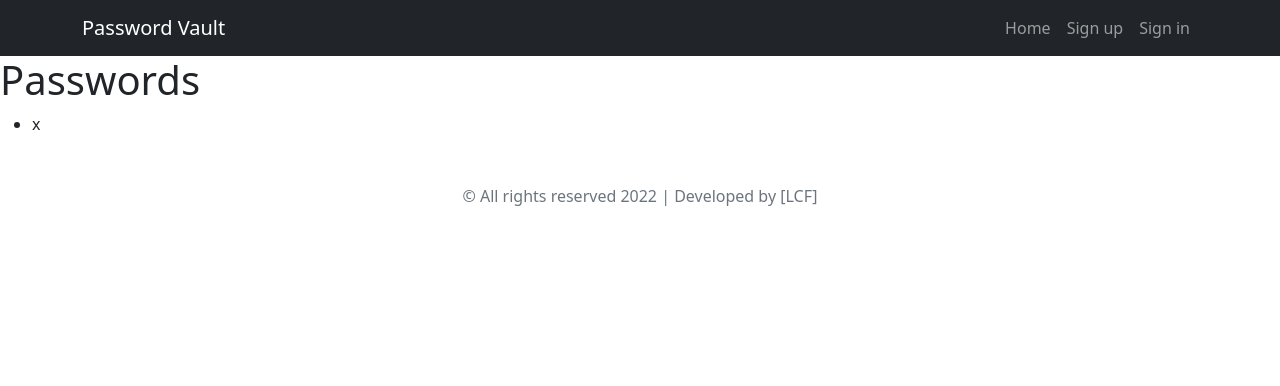
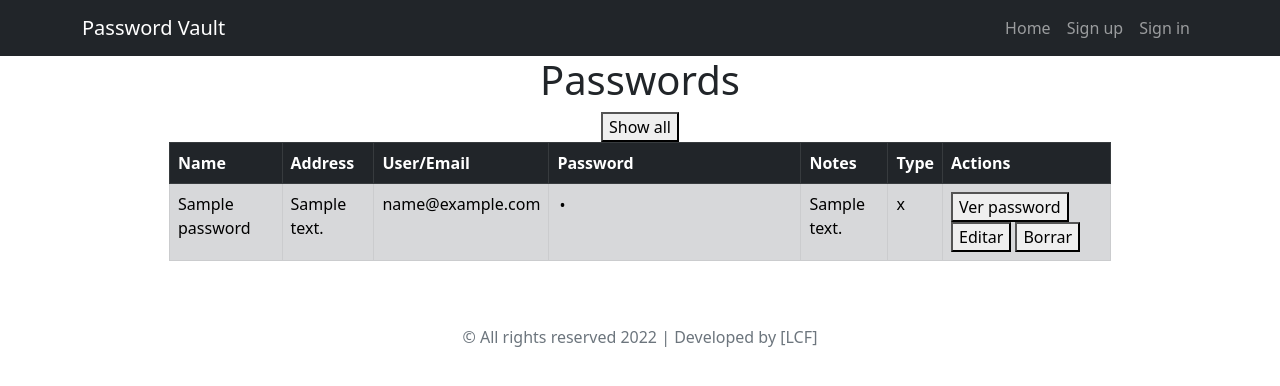
Before and after one commit to Luciano-C/Django-Password-Vault, a Django app: template passwords/templates/passwords.html in a window 1280 px wide. Shown: the top 386 px of the page. Run offline with Django 3.2, Linux system fonts and the light colour scheme; the template is opened without the code that fills it: most values are stand-ins (such as "Sample title", 1, 10 or a date in 2020).

Commit message:
Tabla para ver passwords que incluye botones para ocultar o mostrar. Se añade js con para funcionalidad

```diff
--- /dev/null
+++ b/passwords/static/css/passwords.css
@@ -0,0 +1,9 @@
+.custom-button {
+    width: 8rem;
+}
+
+.custom-input {
+    color: black;
+    border: none;
+    background: transparent;
+}
--- /dev/null
+++ b/passwords/static/js/passwords.js
@@ -0,0 +1,21 @@
+const togglePassword = (id) => {
+    targetInput = document.getElementById(`input${id}`)
+    if (targetInput.type === 'password') {
+        targetInput.type = 'text';
+    }
+    else {
+        targetInput.type = 'password';
+    }
+}
+
+const toggleAll = () => {
+    inputs = document.getElementsByTagName('input');
+    for (input of inputs) {
+        if (input.type === 'password') {
+            input.type = 'text';
+        }
+        else {
+            input.type = 'password';
+        }
+    }
+}
--- a/passwords/static/passwords.css
+++ /dev/null
@@ -1,3 +0,0 @@
-.custom-button {
-    width: 8rem;
-}
--- a/passwords/templates/base.html
+++ b/passwords/templates/base.html
@@ -9,7 +9,7 @@
     <title>Password Vault</title>
     <link href="https://cdn.jsdelivr.net/npm/bootstrap@5.2.1/dist/css/bootstrap.min.css" rel="stylesheet"
         integrity="sha384-iYQeCzEYFbKjA/T2uDLTpkwGzCiq6soy8tYaI1GyVh/UjpbCx/TYkiZhlZB6+fzT" crossorigin="anonymous">
-    <link rel="stylesheet" href="{% static 'passwords.css' %}">
+    <link rel="stylesheet" href="{% static 'css/passwords.css' %}">
 </head>
 
 <body>
@@ -17,7 +17,13 @@
     {% block content %}
     {% endblock %}
     {% include 'partials/_footer.html' %}
-
+    <script src="https://cdn.jsdelivr.net/npm/@popperjs/core@2.9.2/dist/umd/popper.min.js"
+        integrity="sha384-IQsoLXl5PILFhosVNubq5LC7Qb9DXgDA9i+tQ8Zj3iwWAwPtgFTxbJ8NT4GN1R8p"
+        crossorigin="anonymous"></script>
+    <script src="https://cdn.jsdelivr.net/npm/bootstrap@5.0.2/dist/js/bootstrap.min.js"
+        integrity="sha384-cVKIPhGWiC2Al4u+LWgxfKTRIcfu0JTxR+EQDz/bgldoEyl4H0zUF0QKbrJ0EcQF"
+        crossorigin="anonymous"></script>
+    <script src="{% static 'js/passwords.js' %}"></script>
 </body>
 
 </html>
--- a/passwords/templates/passwords.html
+++ b/passwords/templates/passwords.html
@@ -1,10 +1,51 @@
 {% extends 'base.html' %}
+{% load static %}
+{% block content %}
 
-{% block content %}
-<h1>Passwords</h1>
-<ul>
-    {% for password in user_passwords %}
-    <li>{{password}}</li>
-    {% endfor %}
-</ul>
+<body>
+    <div class="container-fluid">
+        <div class="row">
+            <div class="col d-flex justify-content-center flex-column align-items-center">
+                <h1>Passwords</h1>
+                <button onclick="toggleAll()">Show all</button>
+
+                <table class="table table-secondary table-striped table-hover table-bordered w-75">
+                    <thead class="table-dark">
+                        <tr>
+                            <th scope="col">Name</th>
+                            <th scope="col">Address</th>
+                            <th scope="col">User/Email</th>
+                            <th scope="col">Password</th>
+                            <th scope="col">Notes</th>
+                            <th scope="col">Type</th>
+                            <th scope="col">Actions</th>
+                        </tr>
+                    </thead>
+                    <tbody>
+                        {% for password in user_passwords %}
+                        <tr>
+                            <td>{{password.name}}</td>
+                            <td>{{password.address}}</td>
+                            <td>{{password.user_or_email}}</td>
+                            <td><input type="password" value="{{password.password}}" class="custom-input" disabled id="input{{password.id}}"></td>
+                            <td>{{password.additional_notes}}</td>
+                            <td>{{password.type_of_password}}</td>
+                            <td>
+                                <button id="button{{password.id}}" onclick="togglePassword('{{password.id}}')">Ver password</button>
+                                <button>Editar</button>
+                                <button>Borrar</button>
+                            </td>
+                        </tr>
+                        {% endfor %}
+
+                    </tbody>
+                </table>
+            </div>
+        </div>
+    </div>
+</body>
+
+
+
+
 {% endblock %}
--- a/passwords/views.py
+++ b/passwords/views.py
@@ -54,5 +54,5 @@ def signout(request):
 def passwords(request):
     user_passwords = PasswordInfo.objects.filter(user=request.user)
     return render(request, 'passwords.html', {
-        'user_passwords': user_passwords
+            'user_passwords': user_passwords,
     })
```
